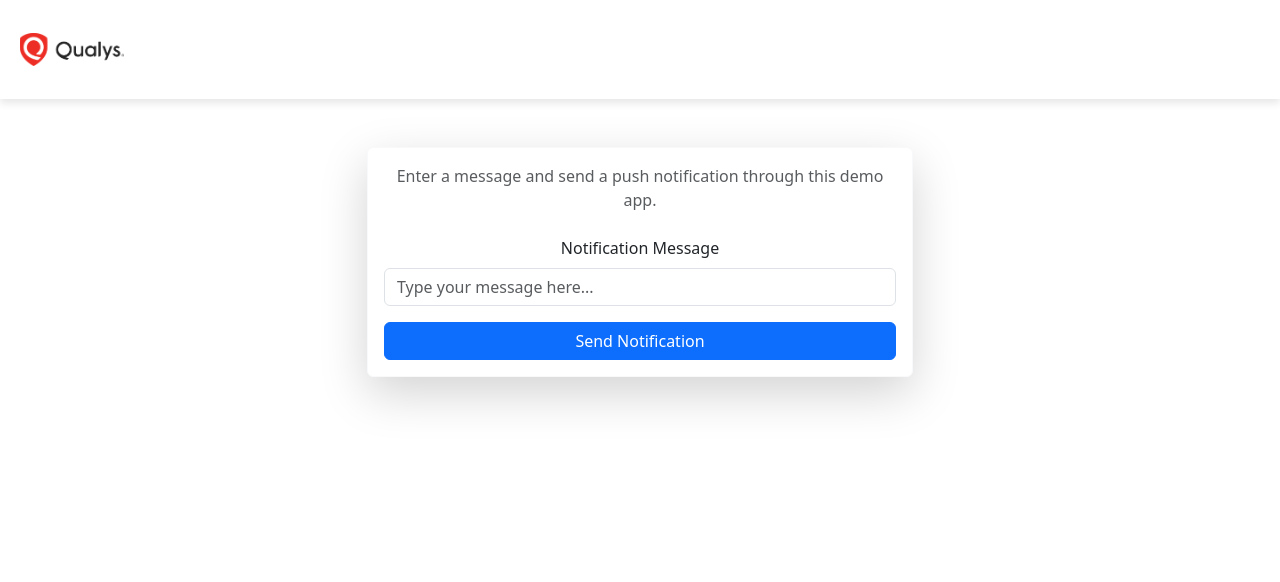
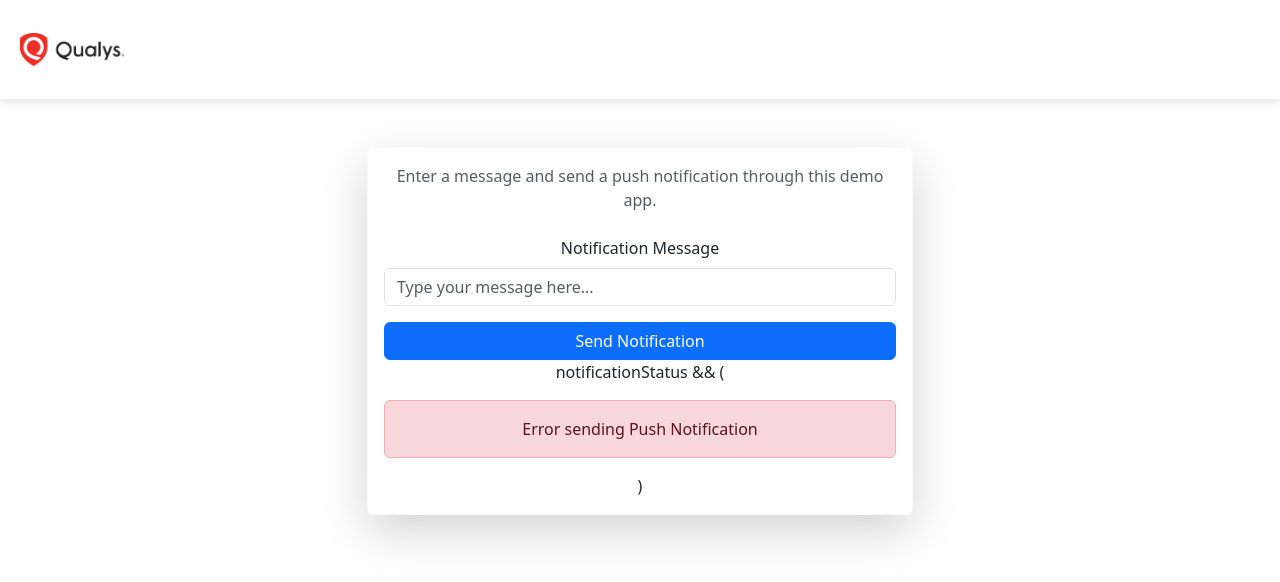
Before and after one commit to sujitsurve/pwa-front-end, a React (Create React App) app: page / in a window 1280 px wide. Shown: the top 582 px of the page. Built offline with nearby package versions, Linux system fonts and the light colour scheme.

Commit message:
Update Home.js

```diff
--- a/src/Home.js
+++ b/src/Home.js
@@ -19,8 +19,6 @@ export default function Home() {
       alert('Please enter a message!');
       return;
     }
-
-    setNotificationStatus('loading'); // Set loading status
 
     try {
       const response = await fetch('https://pwa-demo-gku9.onrender.com/send-push', {
@@ -101,19 +99,20 @@ export default function Home() {
                 </button>
               </div>
 
-              {notificationStatus && (
+              notificationStatus && (
               <div
-                  className={`mt-3 text-center alert ${
-                    notificationStatus === 'success' ? 'alert-success' : 'alert-danger'
+                className={`mt-3 text-center alert ${notificationStatus === 'success' ? 'alert-success' :
+                    notificationStatus === 'loading' ? 'alert-info' : 'alert-danger'
                   }`}
                 role="alert"
               >
                 {notificationStatus === 'success'
                   ? 'Push Notification Sent Successfully!' :
-                    notificationStatus === 'success' ? 'Sending Push Notification'
-                    : 'Error sending Push Notification'}
+                  notificationStatus === 'loading' ? 'Sending Push Notification...' :
+                    'Error sending Push Notification'}
               </div>
-              )}
+              )
+
             </div>
           </div>
         </div>
```
Lines whose indentation alone changed are shown as unchanged.
